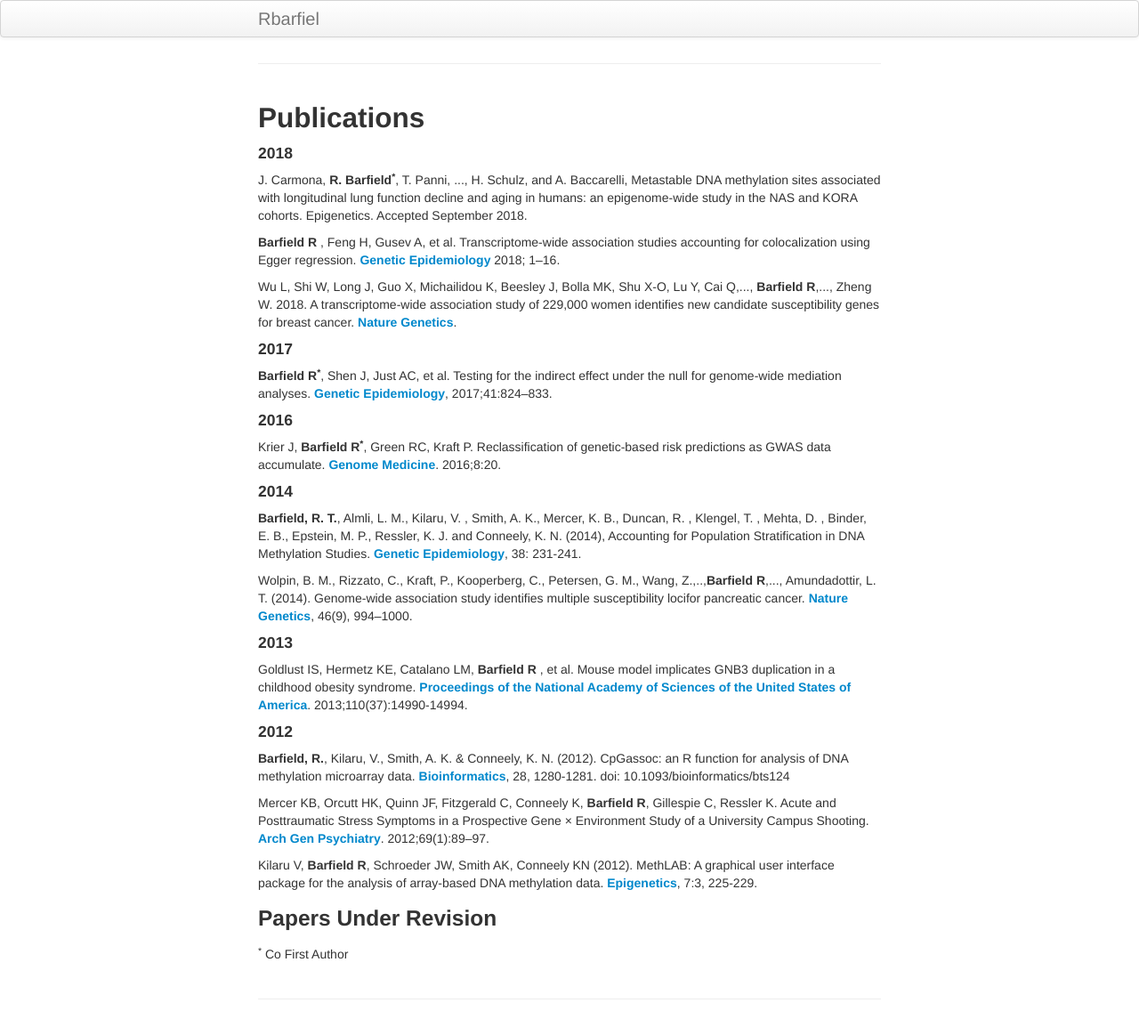
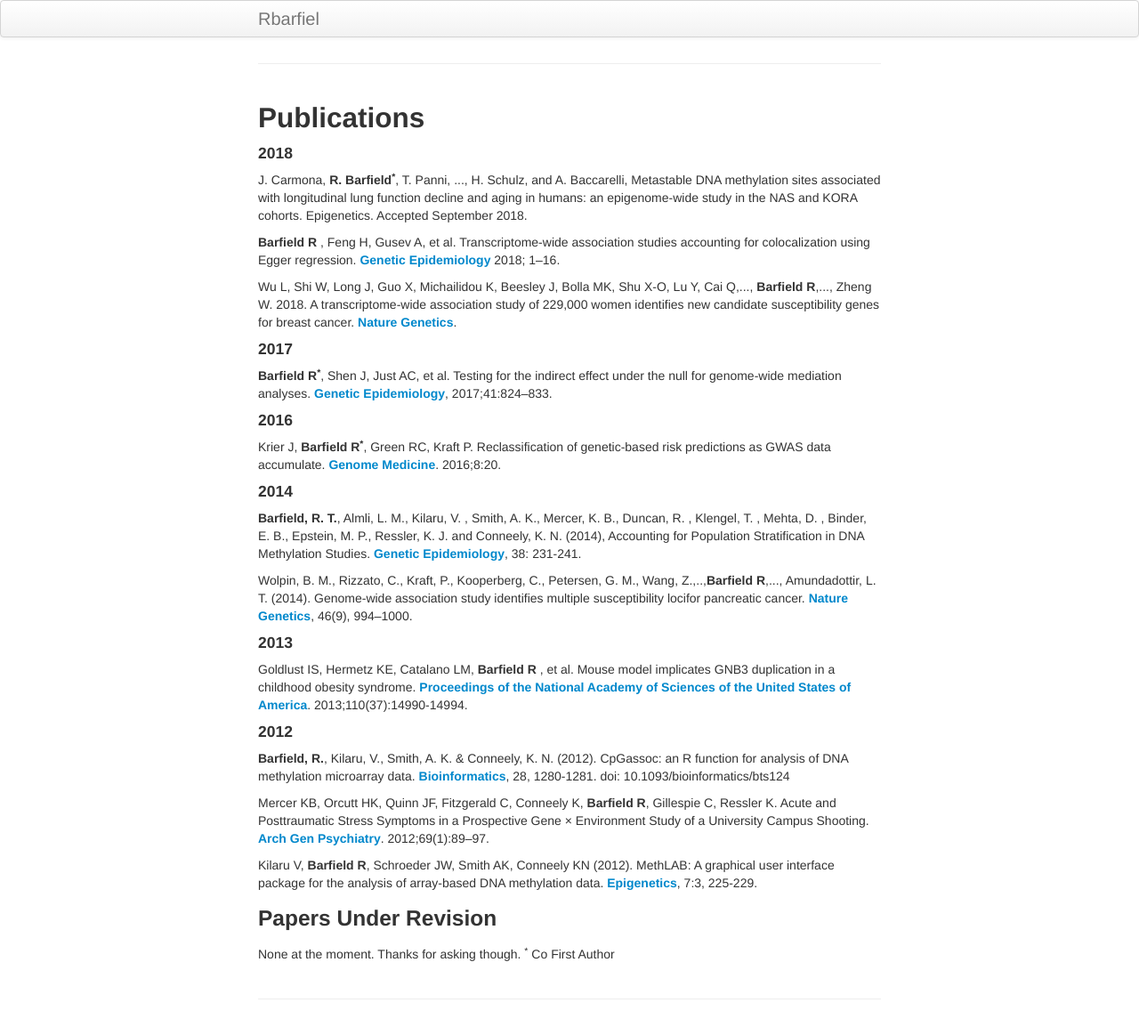
Before and after one commit to rbarfield/Barfield_website, a Jekyll site: the page built from pages/publications.md, in a window 1280 px wide. Shown: the whole page at 89% size. Built offline with Jekyll 4.4.1, drawn with Linux system fonts in a browser that asks for light colours.

Commit message:
Initial commit

```diff
--- a/pages/publications.md
+++ b/pages/publications.md
@@ -39,9 +39,9 @@ layout: page
 
 <p>Kilaru V, <b>Barfield R</b>, Schroeder JW, Smith AK, Conneely KN (2012). MethLAB: A graphical user interface package for the analysis of array-based DNA methylation data. <a href="https://doi.org/10.4161/epi.7.3.19284"><b>Epigenetics</b></a>, 7:3, 225-229.</p>
 
+
 <h3 id="Co-Papers">Papers Under Revision</h3>
-
-
+None at the moment. Thanks for asking though.
 
 
 <sup>*</sup> Co First Author
```
